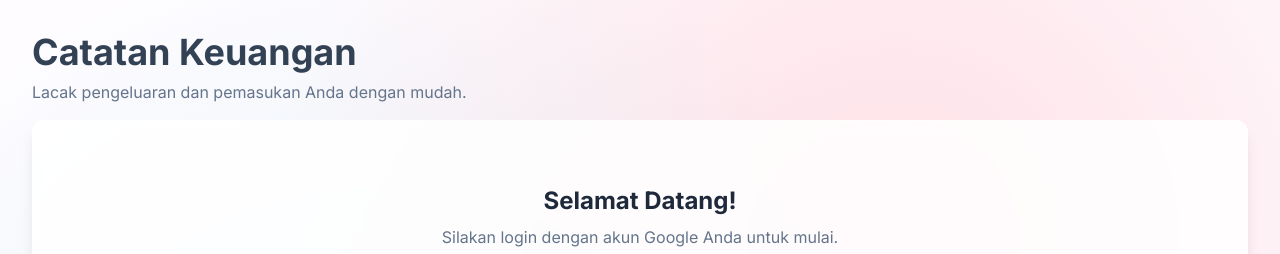
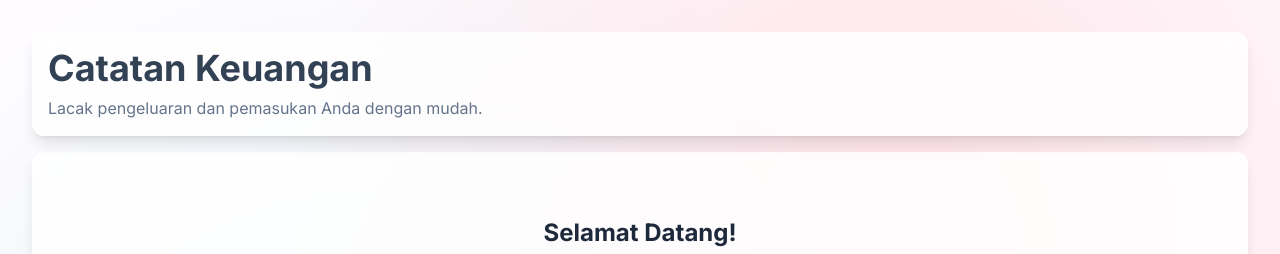
Before and after one commit to absolutelyrichd/tayongtracker, a website built with Vite: page index.html in a window 1280 px wide. Shown: the top 254 px of the page. Built offline with nearby package versions, Linux system fonts and the light colour scheme; no server answers.

Commit message:
Update index.html
sticky navbar

```diff
--- a/index.html
+++ b/index.html
@@ -116,6 +116,7 @@
             opacity: 1;
             visibility: visible;
         }
+
     </style>
 </head>
 <body class="text-slate-800">
@@ -123,7 +124,7 @@
     <div class="container mx-auto p-4 md:p-8 max-w-7xl">
 
         <!-- Header -->
-        <header class="flex flex-col md:flex-row justify-between items-center mb-4">
+        <header class="flex flex-col md:flex-row justify-between items-center mb-4 sticky top-0 z-50 p-4 rounded-xl shadow-lg bg-white/80 backdrop-blur-md transition-all duration-300 ease-in-out">
             <div class="text-left md:text-left w-full md:w-auto mb-4 md:mb-0">
                 <h1 class="text-3xl md:text-4xl font-bold text-slate-700">Catatan Keuangan</h1>
                 <p class="text-slate-500 mt-2">Lacak pengeluaran dan pemasukan Anda dengan mudah.</p>
```
